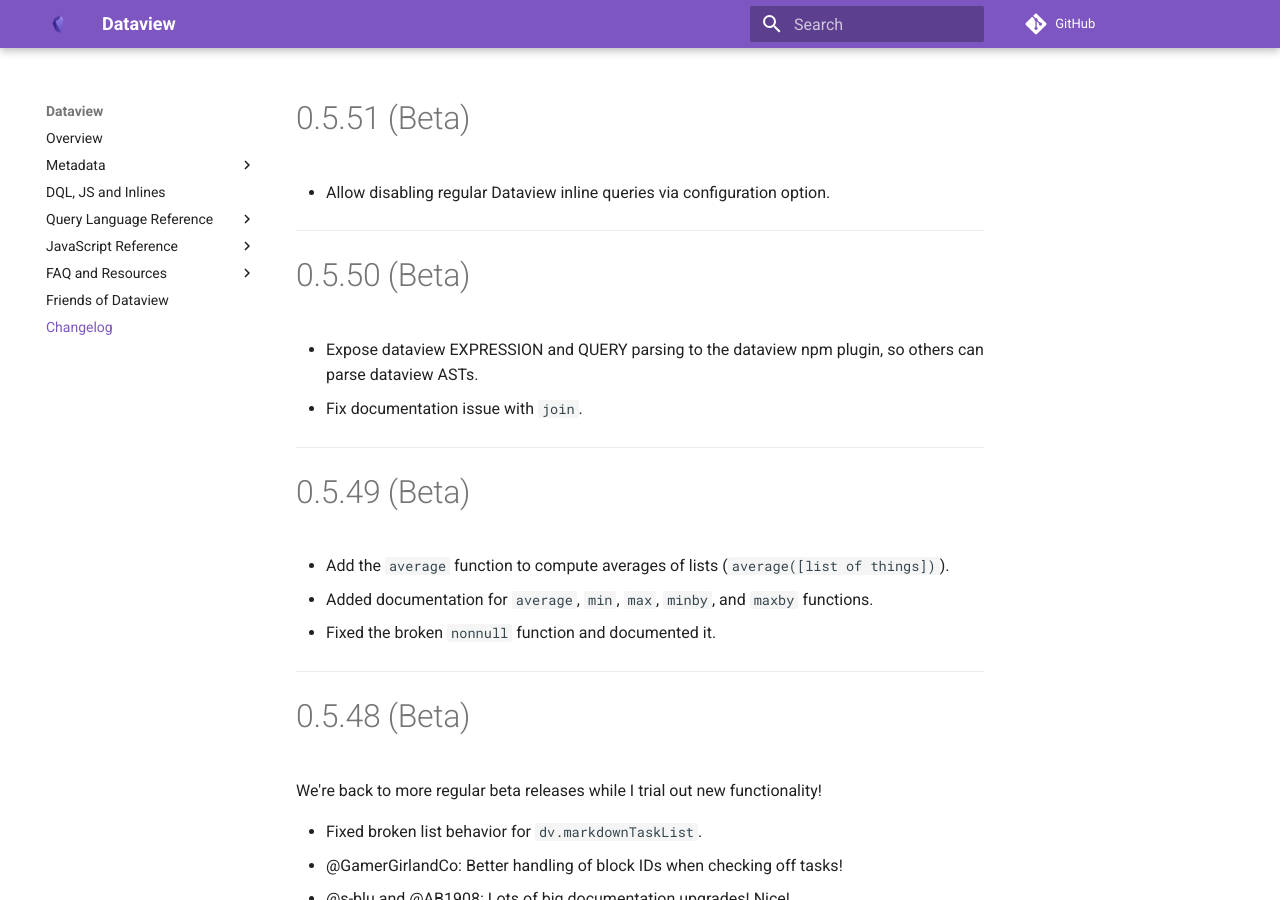
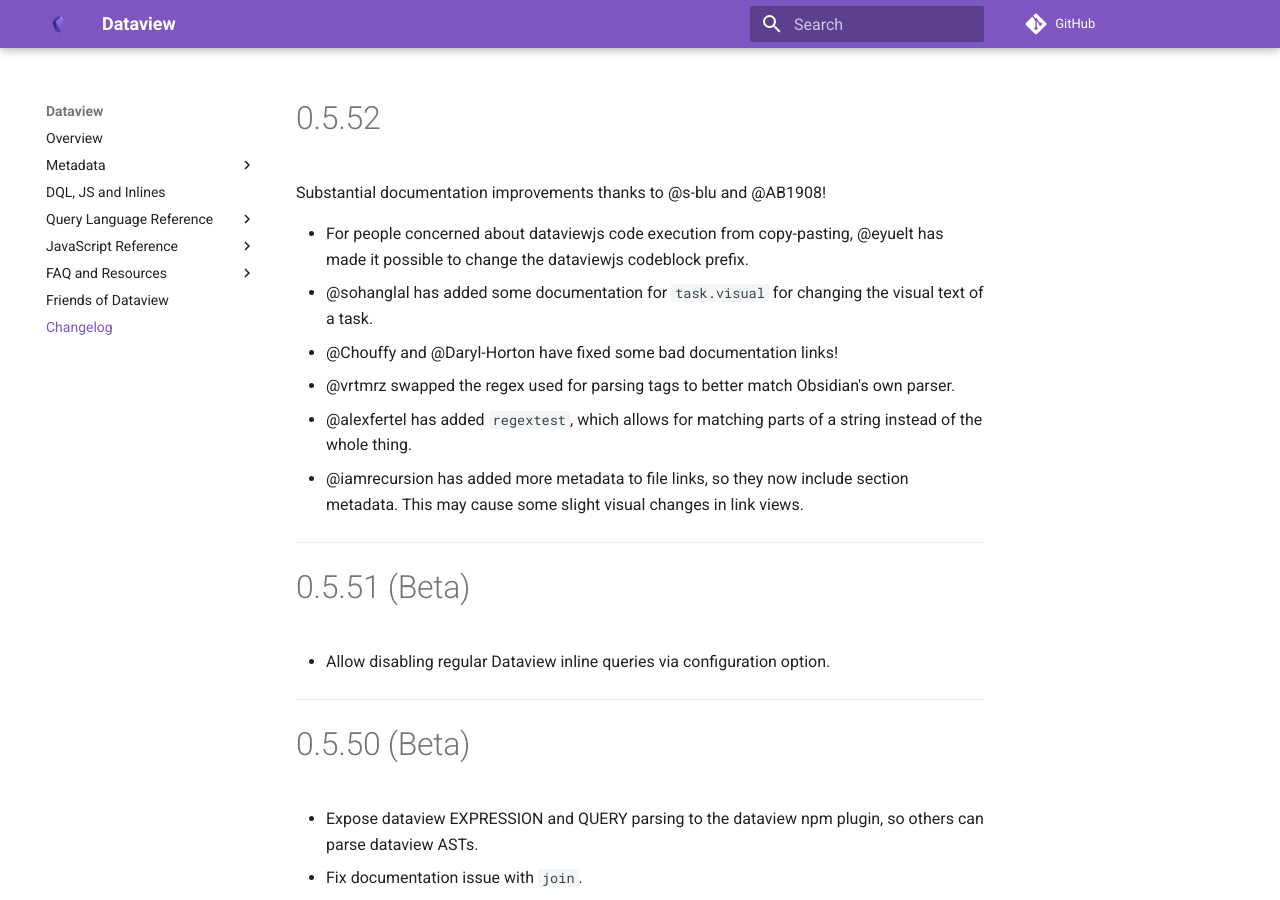
Before and after one commit to blacksmithgu/obsidian-dataview, an MkDocs documentation site: the page built from docs/docs/changelog.md, in a window 1280 px wide and 900 px high. Built offline with MkDocs 1.6.1 and Material for MkDocs 9.7.7, drawn with Linux system fonts in a browser that asks for light colours; comment, search, counter and statistics services are not loaded.

Commit message:
Auto-release 0.5.52

```diff
--- a/docs/docs/changelog.md
+++ b/docs/docs/changelog.md
@@ -1,3 +1,18 @@
+# 0.5.52
+
+Substantial documentation improvements thanks to @s-blu and @AB1908!
+
+- For people concerned about dataviewjs code execution from copy-pasting, @eyuelt has made it possible to change the
+  dataviewjs codeblock prefix.
+- @sohanglal has added some documentation for `task.visual` for changing the visual text of a task.
+- @Chouffy and @Daryl-Horton have fixed some bad documentation links!
+- @vrtmrz swapped the regex used for parsing tags to better match Obsidian's own parser.
+- @alexfertel has added `regextest`, which allows for matching parts of a string instead of the whole thing.
+- @iamrecursion has added more metadata to file links, so they now include section metadata. This may cause some slight
+  visual changes in link views.
+
+---
+
 # 0.5.51 (Beta)
 
 - Allow disabling regular Dataview inline queries via configuration option.
--- a/manifest-beta.json
+++ b/manifest-beta.json
@@ -1,7 +1,7 @@
 {
   "id": "dataview",
   "name": "Dataview",
-  "version": "0.5.51",
+  "version": "0.5.52",
   "minAppVersion": "0.13.11",
   "description": "Complex data views for the data-obsessed.",
   "author": "Michael Brenan <blacksmithgu@gmail.com>",
--- a/package.json
+++ b/package.json
@@ -1,6 +1,6 @@
 {
   "name": "obsidian-dataview",
-  "version": "0.5.51",
+  "version": "0.5.52",
   "description": "Advanced data views for Obsidian.md.",
   "main": "lib/index.js",
   "types": "lib/index.d.ts",
--- a/versions.json
+++ b/versions.json
@@ -127,5 +127,6 @@
   "0.5.48": "0.13.11",
   "0.5.49": "0.13.11",
   "0.5.50": "0.13.11",
-  "0.5.51": "0.13.11"
+  "0.5.51": "0.13.11",
+  "0.5.52": "0.12.0"
 }
```
Also changed, not shown: CHANGELOG.md, manifest.json.
